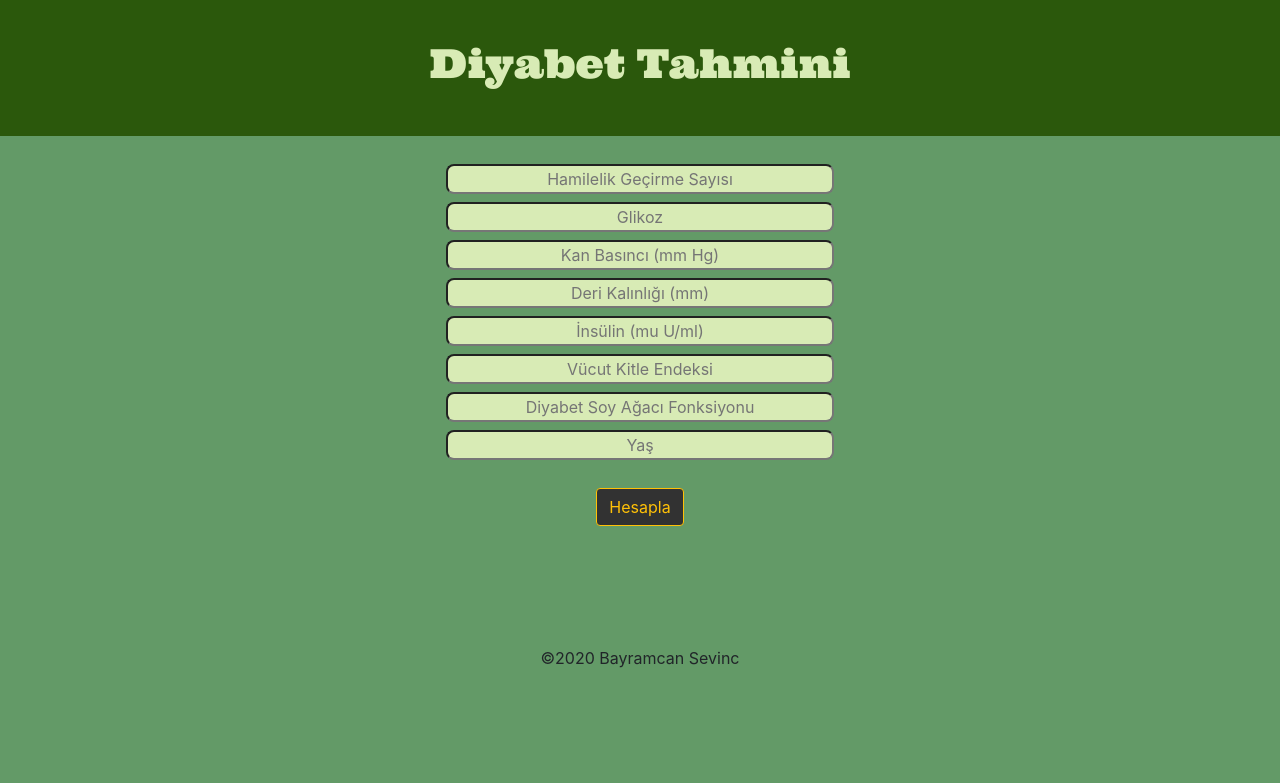
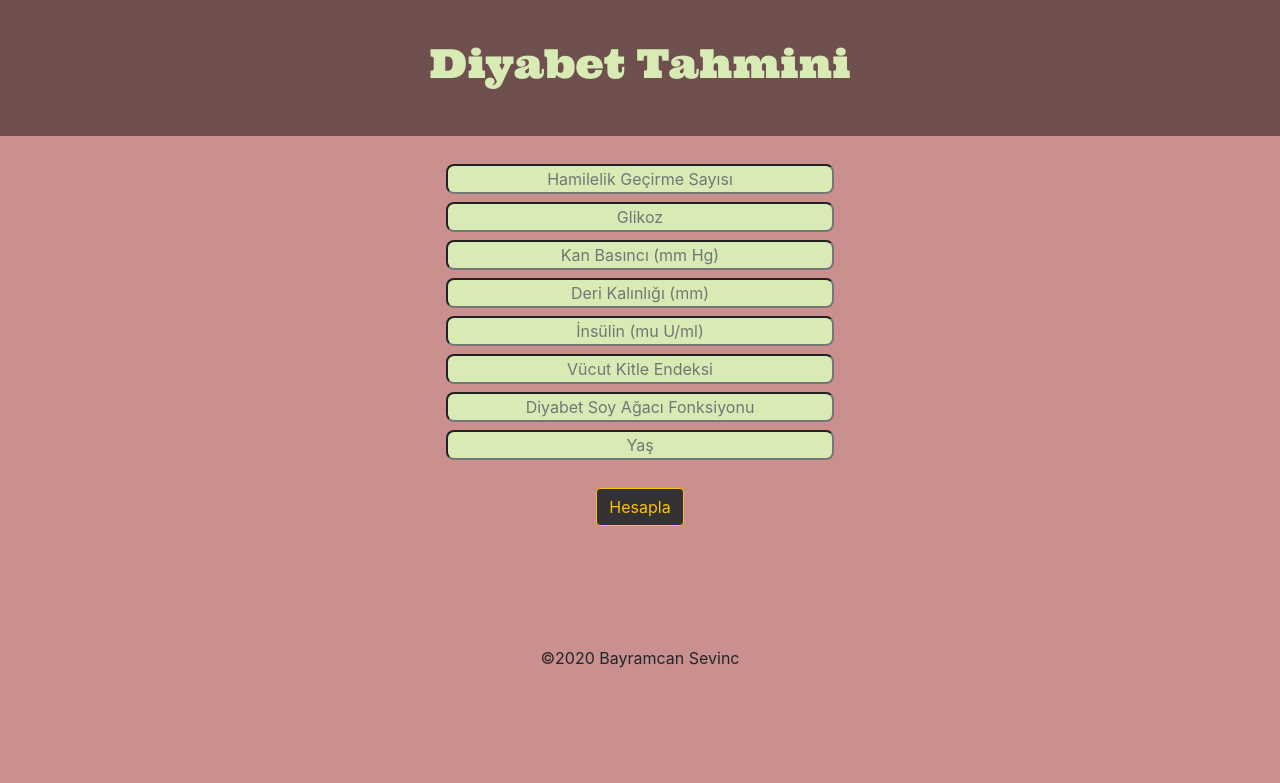
Before and after one commit to canbayrams/predict_diabetes, a Flask app: page / in a window 1280 px wide. Shown: the top 783 px of the page. Run offline with Flask 2, Linux system fonts and the light colour scheme; parts of the project's set-up code (start-up, migrations or seed data) failed here and were passed over; some libraries are stand-ins or nearby versions.

Commit message:
Update styles.css

```diff
--- a/static/css/styles.css
+++ b/static/css/styles.css
@@ -1,13 +1,13 @@
 body {
     text-align: center;
-    background-color: #639a67;
+    background-color: #ca8f8f;
 }
 
 header {
     font-family: 'Ultra', serif;
     padding-top: 40;
     padding-bottom: 40;
-    background-color: #2b580c;
+    background-color: #704f4f;
     color: #d8ebb5;
 }
 
```
